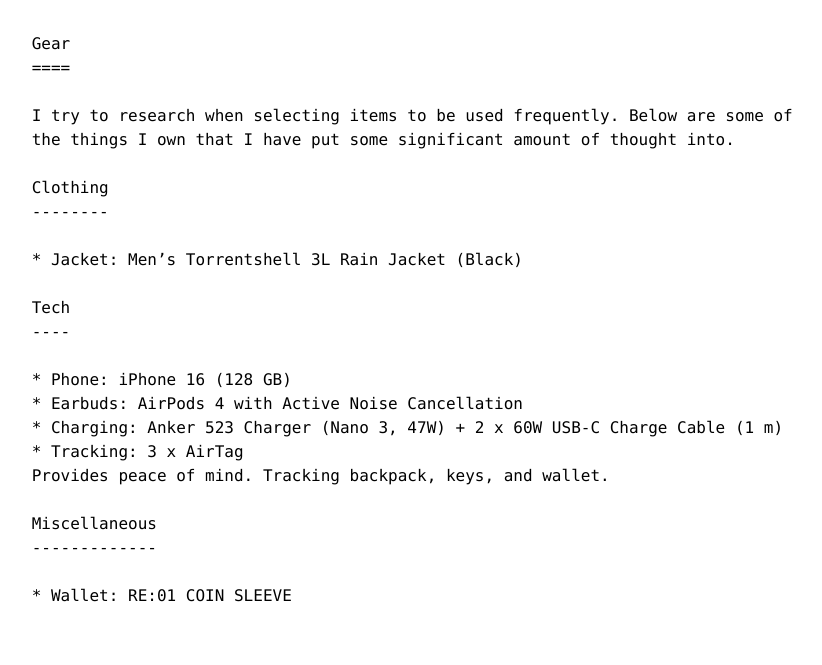
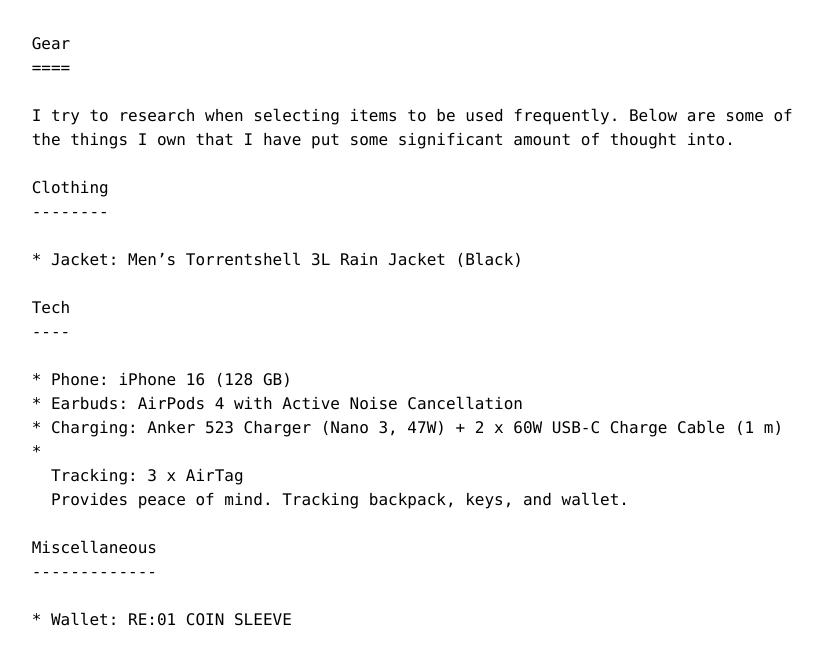
Before and after one commit to mathiaslyngbye/mathiaslyngbye.github.io, a Jekyll site: the page built from gear.md, in a window 1280 px wide. Shown: the top 665 px of the page, without its empty margins (223-1045 px from the left). Built offline with Jekyll 4.4.1, drawn with Linux system fonts in a browser that asks for light colours.

Commit message:
Further experiment with bullet descriptions

```diff
--- a/gear.md
+++ b/gear.md
@@ -14,7 +14,8 @@ Below are some of the things I own that I have put some significant amount of th
 * Phone: iPhone 16 (128 GB)
 * Earbuds: AirPods 4 with Active Noise Cancellation
 * Charging: Anker 523 Charger (Nano 3, 47W) + 2 x 60W USB-C Charge Cable (1 m)
-* Tracking: 3 x AirTag\
+* Tracking: 3 x AirTag
+
     Provides peace of mind. Tracking backpack, keys, and wallet.
 
 ## Miscellaneous
```
